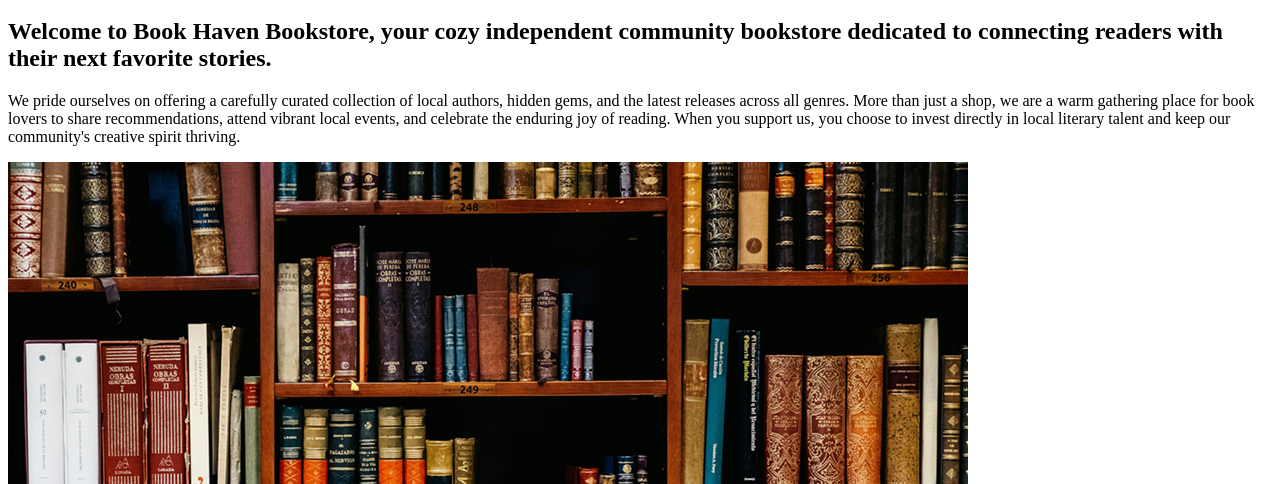
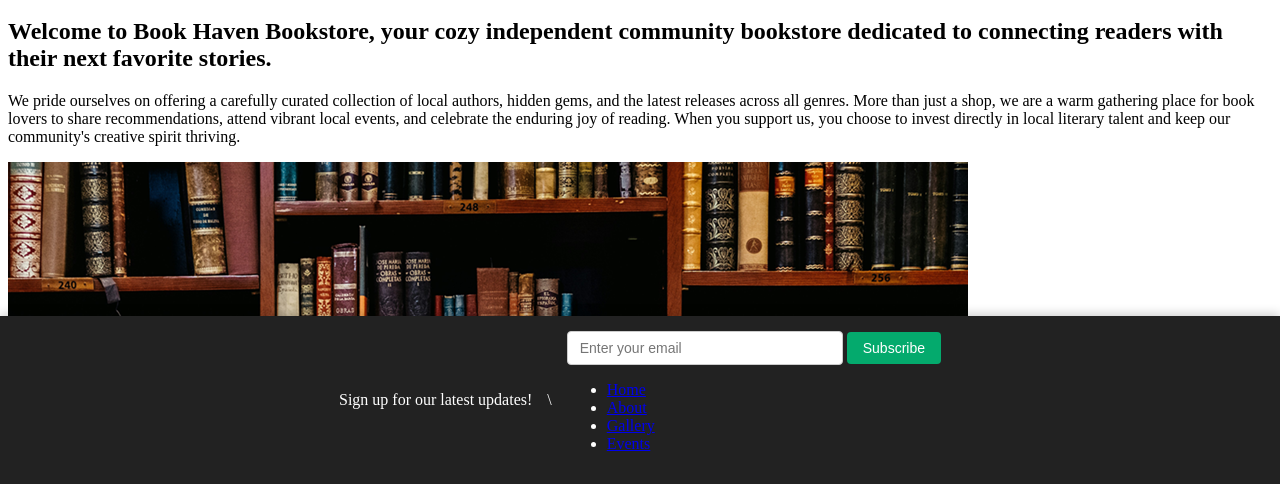
Before and after one commit to aireannar/bookhavenbookstore1, a plain HTML site: page Book Haven Bookstore/index.html in a window 1280 px wide. Shown: the part 316-800 px from the top of the page. Drawn offline with Linux system fonts and the light colour scheme.

Commit message:
Add files via upload

```diff
--- a/Book Haven Bookstore/index.html
+++ b/Book Haven Bookstore/index.html
@@ -4,7 +4,7 @@
 
 
     <meta charset="UTF-8" />
-    <link rel="stylesheet" href=".subscribe-bar.css">
+    <link rel="stylesheet" href="subscribe-bar.css">
 
 </head>
 <body>
--- /dev/null
+++ b/Book Haven Bookstore/subscribe-bar.css
@@ -0,0 +1,50 @@
+.subscribe-bar {
+  position: fixed;
+  bottom: 0;
+  left: 0;
+  width: 100%;
+  background-color: #222222;
+  color: #ffffff;
+  padding: 15px 20px;
+  box-sizing: border-box;
+  box-shadow: 0 -2px 10px rgba(0, 0, 0, 0.2);
+  z-index: 1000;
+}
+
+.subscribe-content {
+  display: flex;
+  justify-content: center;
+  align-items: center;
+  gap: 15px;
+  max-width: 1200px;
+  margin: 0 auto;
+  flex-wrap: wrap;
+}
+
+.subscribe-bar p {
+  margin: 0;
+  font-size: 16px;
+}
+
+.subscribe-bar input[type="email"] {
+  padding: 8px 12px;
+  font-size: 14px;
+  border: 1px solid #ccc;
+  border-radius: 4px;
+  outline: none;
+  width: 250px;
+}
+
+.subscribe-bar button {
+  padding: 8px 16px;
+  font-size: 14px;
+  background-color: #04AA6D;
+  color: white;
+  border: none;
+  border-radius: 4px;
+  cursor: pointer;
+}
+
+.subscribe-bar button:hover {
+  background-color: #038e5b;
+}
```
